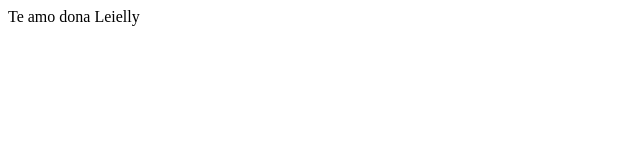
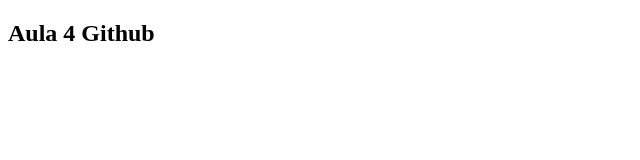
Before and after one commit to caetanodemat/aula4, a plain HTML site: page index.html in a window 1280 px wide. Shown: the whole page, without its empty margins (0-640 px from the left). Drawn offline with Linux system fonts and the light colour scheme.

Commit message:
inseri um sibtitulo

```diff
--- a/index.html
+++ b/index.html
@@ -6,6 +6,7 @@
     <title>Aula 4</title>
 </head>
 <body>
-    Te amo dona Leielly
+    <h2>Aula 4 Github</h2>
+
 </body>
 </html>
```
